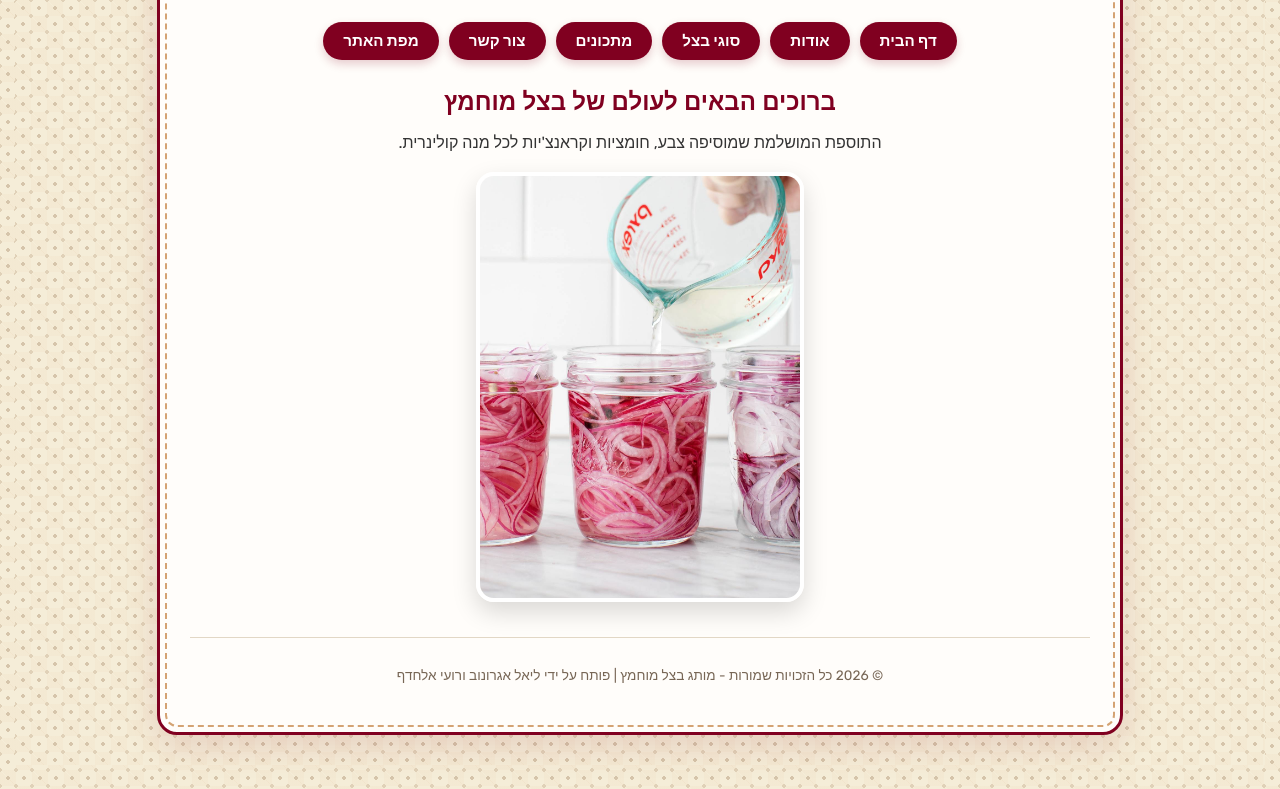
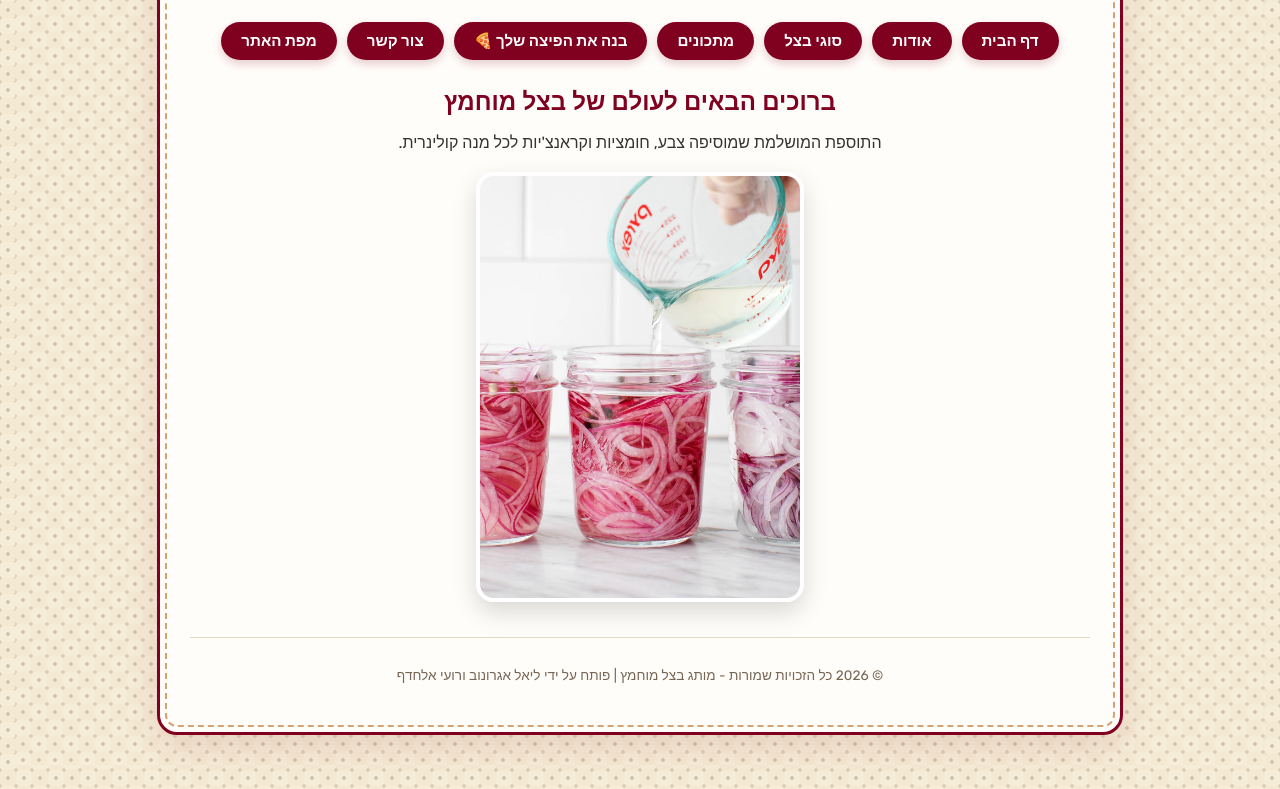
Before and after one commit to agronovliel/pickled.onion.website, a plain HTML site: page index.html in a window 1280 px wide. Shown: the part 174-963 px from the top of the page. Drawn offline with Linux system fonts and the light colour scheme.

Commit message:
Update index.html

```diff
--- a/index.html
+++ b/index.html
@@ -20,6 +20,7 @@
                     <li><a href="about.html">אודות</a></li>
                     <li><a href="varieties.html">סוגי בצל</a></li>
                     <li><a href="recipes.html">מתכונים</a></li>
+                    <li><a href="simulator.html">בנה את הפיצה שלך 🍕</a></li>
                     <li><a href="contactUs.html">צור קשר</a></li>
                     <li><a href="sitemap.html">מפת האתר</a></li>
                 </ul>
```
